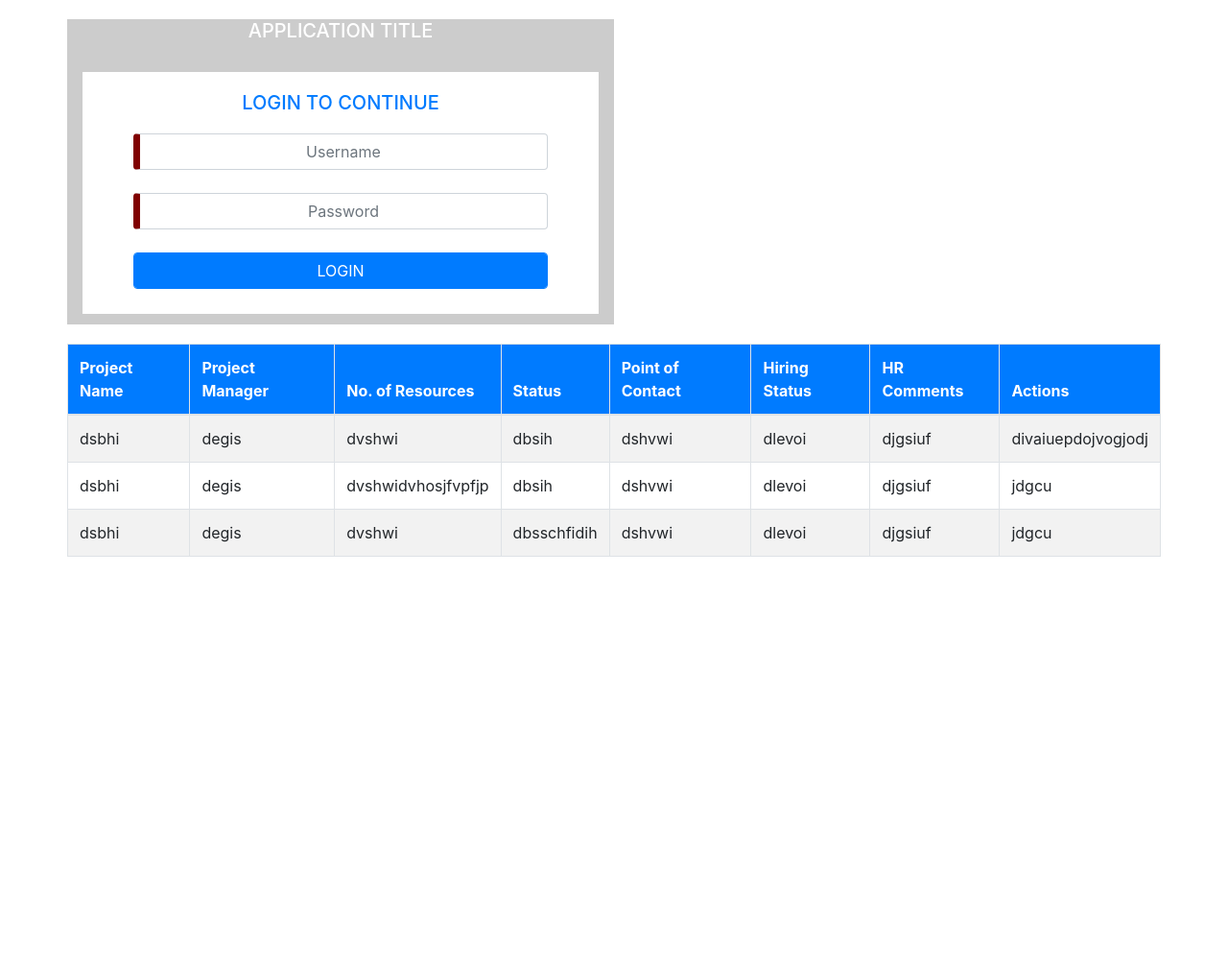
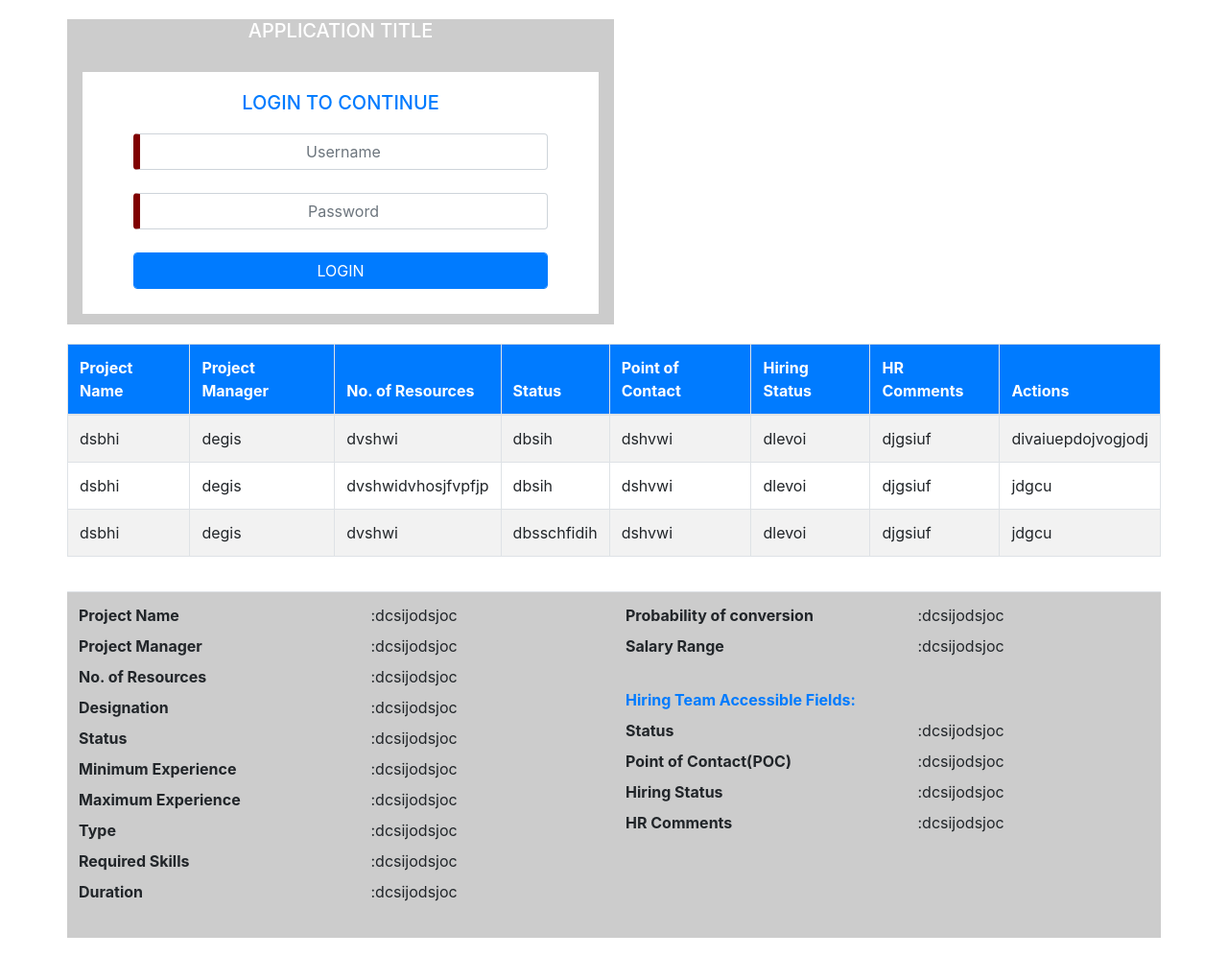
Before and after one commit to Oshin-3/bdfl-internship, a plain HTML site: page index.html in a window 1280 px wide. Shown: the whole page at 96% size. Before the commit the page ends 800 px from the top, so only its background shows below. Drawn offline with nearby package versions, Linux system fonts and the light colour scheme.

Commit message:
details module

```diff
--- a/css/styles.css
+++ b/css/styles.css
@@ -35,3 +35,19 @@ th{
 	text-align: center;
 
 }
+
+.details-container{
+	background-color: #ccc;
+}
+
+
+.details-label{
+	width: 300px;
+	font-weight: bold;
+	text-align: left;
+}
+
+.details-content{
+	width: 650px;
+	padding: 5px;
+}
--- a/index.html
+++ b/index.html
@@ -83,6 +83,53 @@
 			</table>
 			</div>
 		</div>
+
+		<div class="row row-content">
+			<div class="details-container">
+				<table class="table col-12">
+					<tr>
+						<td class="details-content">
+							<label class="details-label">Project Name</label>
+							<label>:dcsijodsjoc</label><br>
+							<label class="details-label">Project Manager</label>
+							<label>:dcsijodsjoc</label><br>
+							<label class="details-label">No. of Resources</label>
+							<label>:dcsijodsjoc</label><br>
+							<label class="details-label">Designation</label>
+							<label>:dcsijodsjoc</label><br>
+							<label class="details-label">Status</label>
+							<label>:dcsijodsjoc</label><br>
+							<label class="details-label">Minimum Experience</label>
+							<label>:dcsijodsjoc</label><br>
+							<label class="details-label">Maximum Experience</label>
+							<label>:dcsijodsjoc</label><br>
+							<label class="details-label">Type</label>
+							<label>:dcsijodsjoc</label><br>
+							<label class="details-label">Required Skills</label>
+							<label>:dcsijodsjoc</label><br>
+							<label class="details-label">Duration</label>
+							<label>:dcsijodsjoc</label><br>
+						</td>
+
+						<td class="details-content">
+							<label class="details-label">Probability of conversion</label>
+							<label>:dcsijodsjoc</label><br>
+							<label class="details-label">Salary Range</label>
+							<label>:dcsijodsjoc</label><br><br>
+							<label class="details-label text-primary">Hiring Team Accessible Fields:</label><br>
+							<label class="details-label">Status</label>
+							<label>:dcsijodsjoc</label><br>
+							<label class="details-label">Point of Contact(POC)</label>
+							<label>:dcsijodsjoc</label><br>
+							<label class="details-label">Hiring Status</label>
+							<label>:dcsijodsjoc</label><br>
+							<label class="details-label">HR Comments</label>
+							<label>:dcsijodsjoc</label><br>
+						</td>
+					</tr>
+				</table>
+			</div>
+		</div>
 	</div>
 </body>
 </html>
```
